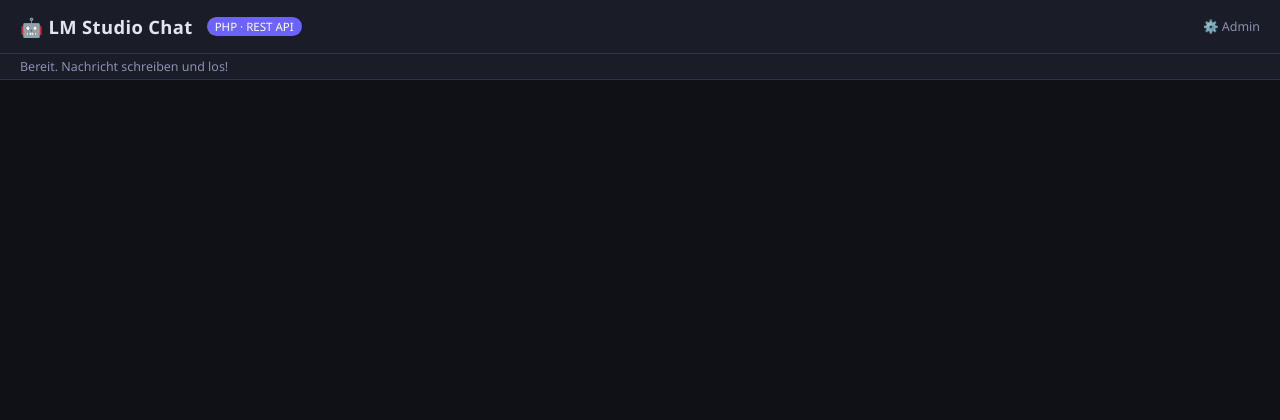
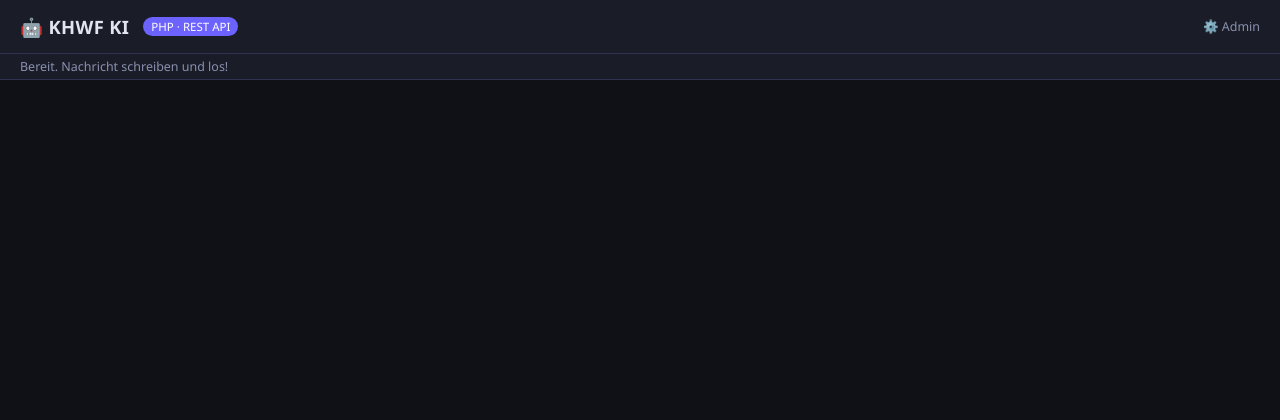
Before and after one commit to dareinelt/LLMInt, a PHP site: page /v1/ in a window 1280 px wide. Shown: the top 420 px of the page. Run offline with PHP 8.4, Linux system fonts and the light colour scheme; data that the repository does not hold is empty; some libraries are stand-ins or nearby versions.

Commit message:
Update title and header from 'LM Studio Chat' to 'KHWF KI'

```diff
--- a/index.php
+++ b/index.php
@@ -7,7 +7,7 @@ $defaultModel = getSetting('default_model', '');
 <head>
     <meta charset="UTF-8">
     <meta name="viewport" content="width=device-width, initial-scale=1.0">
-    <title>LM Studio Chat</title>
+    <title>KHWF KI</title>
     <style>
         /* ── Reset & base ─────────────────────────────────────────── */
         *, *::before, *::after { box-sizing: border-box; margin: 0; padding: 0; }
@@ -352,7 +352,7 @@ $defaultModel = getSetting('default_model', '');
 
 <!-- ── Header ──────────────────────────────────────────────── -->
 <header>
-    <h1>🤖 LM Studio Chat</h1>
+    <h1>🤖 KHWF KI</h1>
     <span class="badge">PHP · REST API</span>
     <a class="admin-link" href="admin/login.php">⚙️ Admin</a>
 </header>
```
